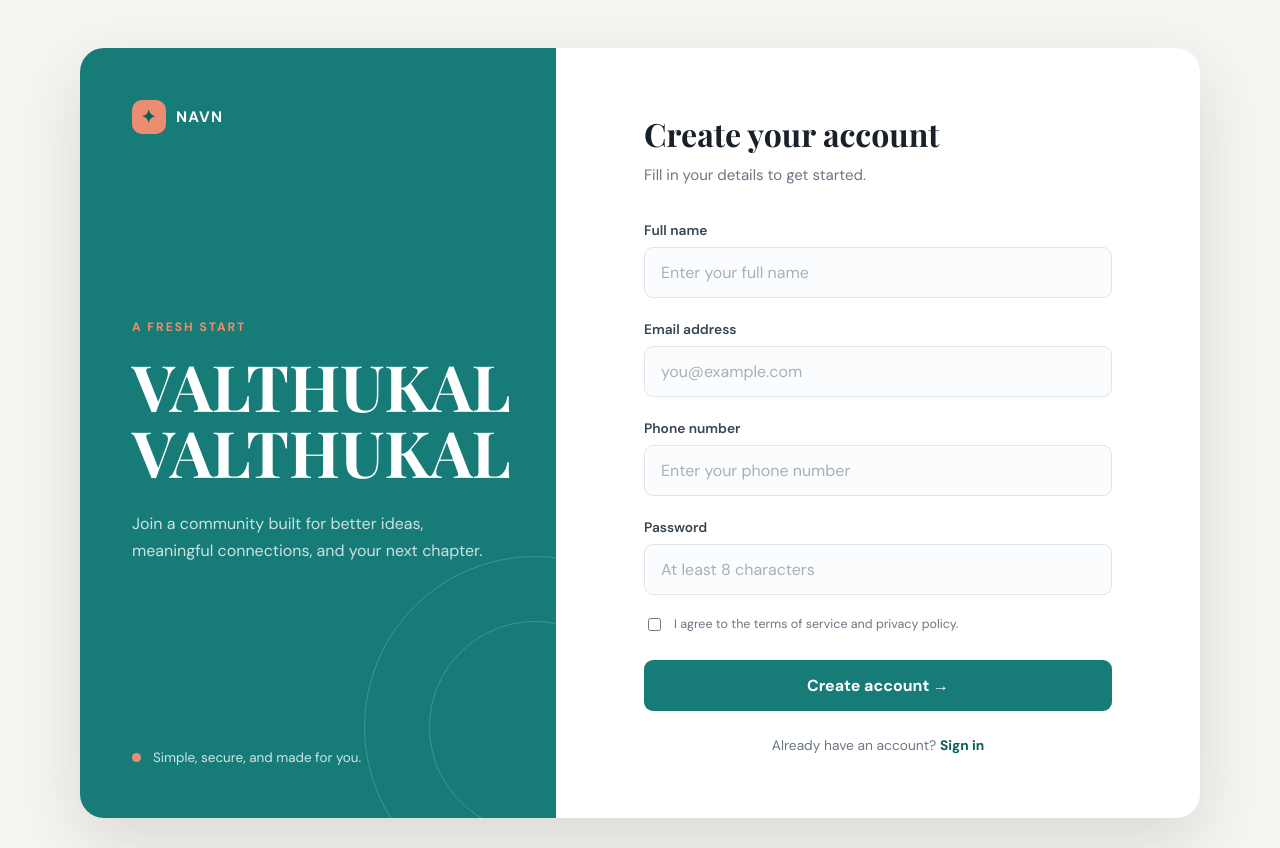
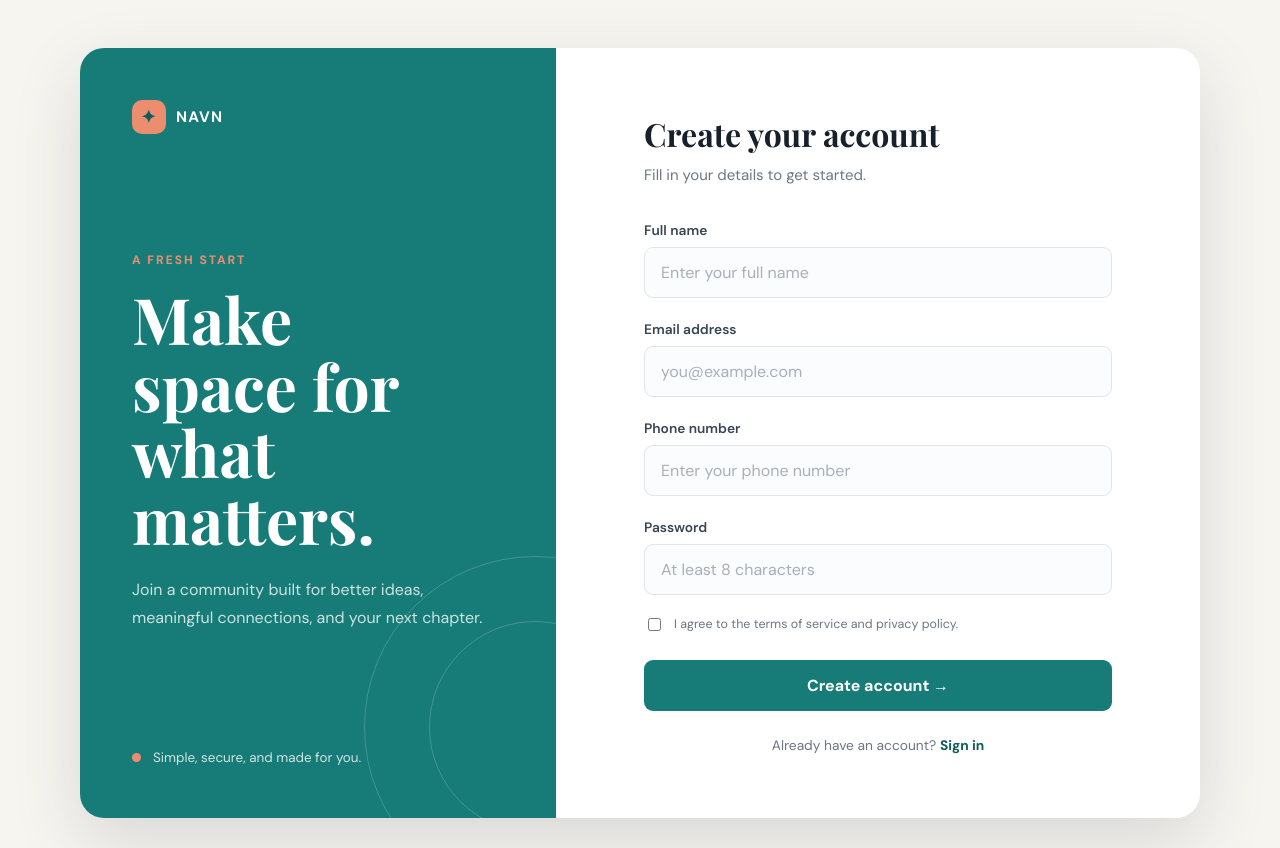
Before and after one commit to naveenkarthick130-jpg/flask-registration-app, a Flask app: page / in a window 1280 px wide. Run offline with Flask 3, Linux system fonts and the light colour scheme.

Commit message:
new change  in html

```diff
--- a/templates/register.html
+++ b/templates/register.html
@@ -17,7 +17,7 @@
 
             <div class="intro-copy">
                 <p class="eyebrow">A fresh start</p>
-                <h1 id="welcome-title">VALTHUKAL VALTHUKAL</h1>
+                <h1 id="welcome-title">Make space for what matters.</h1>
                 <p>Join a community built for better ideas, meaningful connections, and your next chapter.</p>
             </div>
 
```
